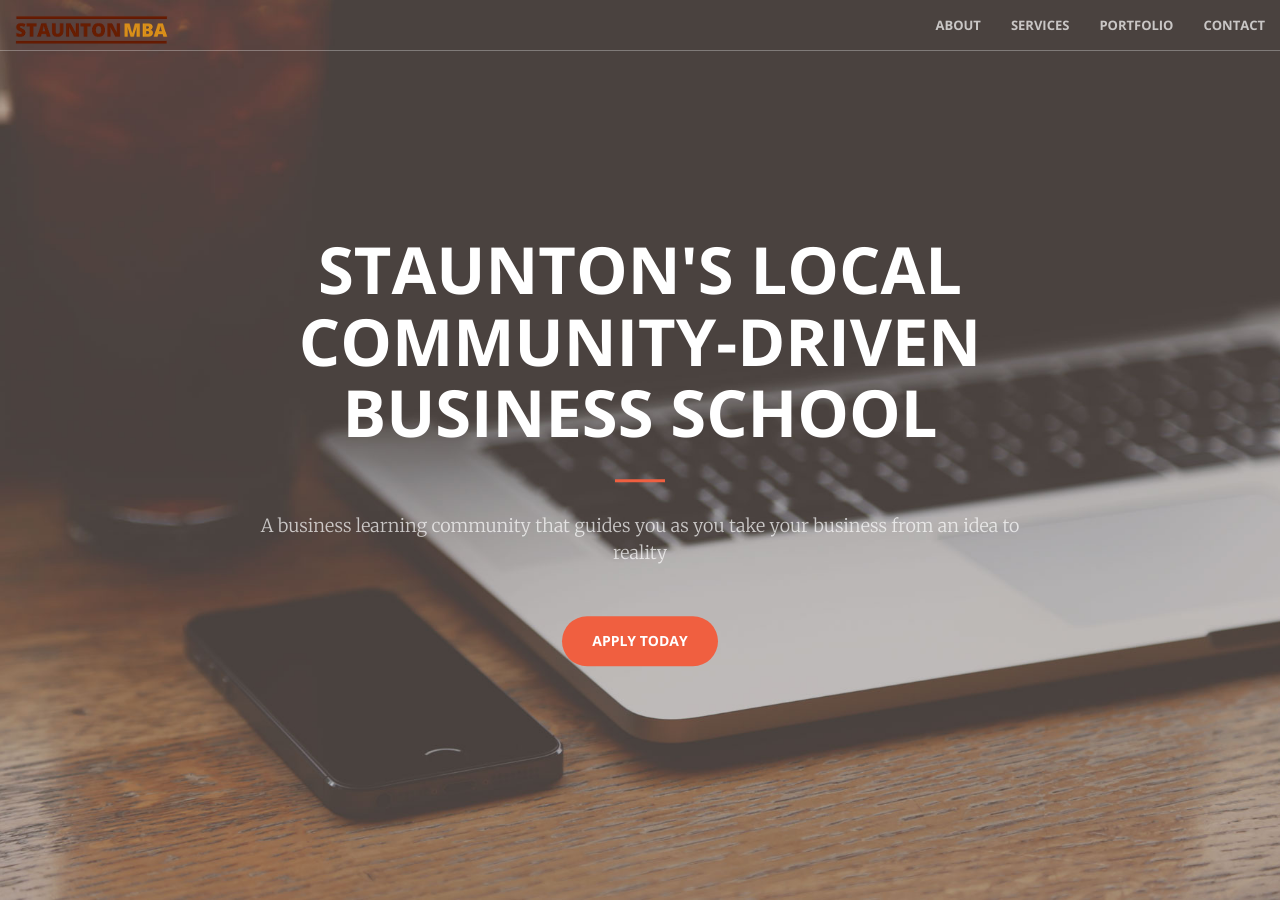
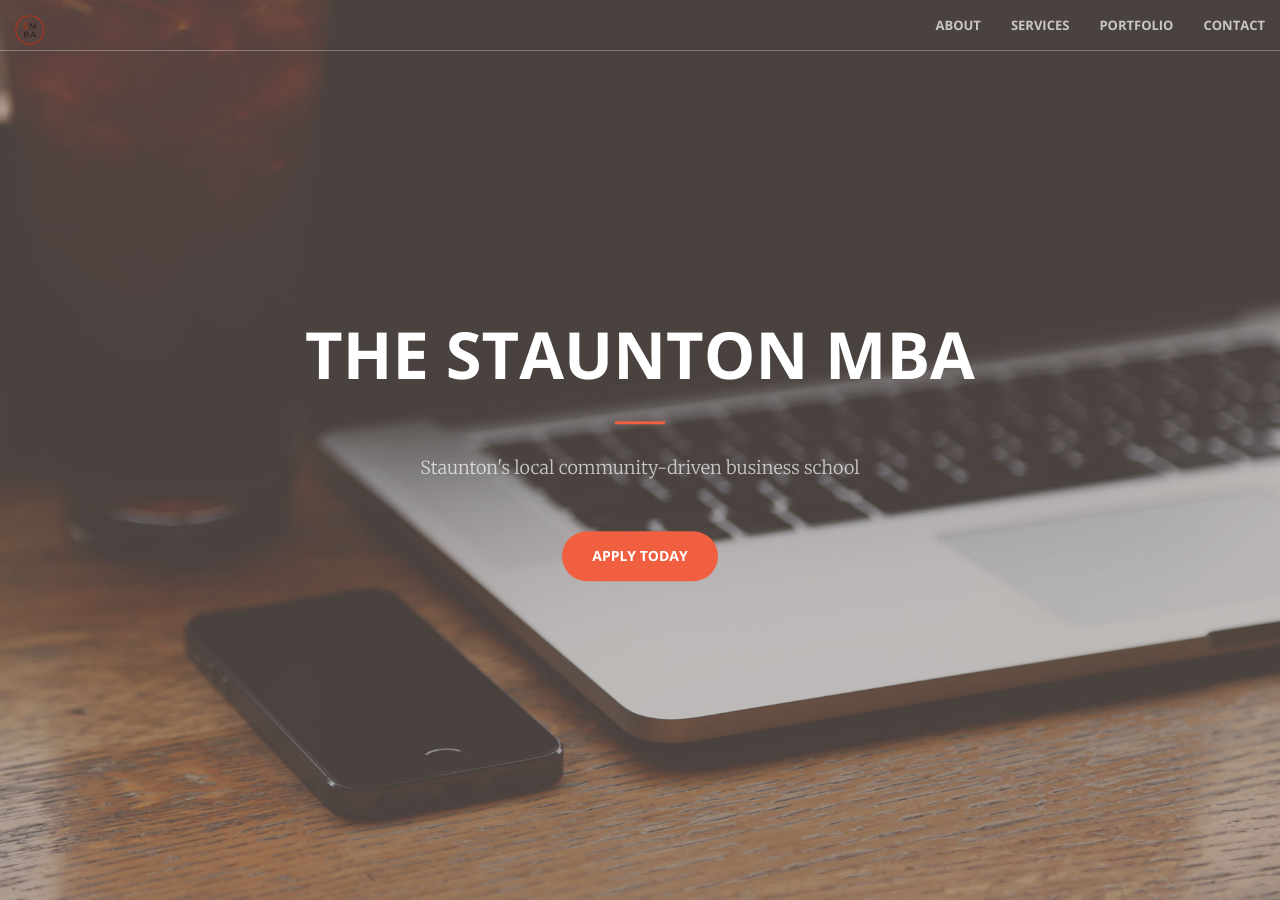
Before and after one commit to StauntonMBA/site, a Jekyll site: the page built from index.html, in a window 1280 px wide and 900 px high. Built offline with Jekyll 4.4.1, drawn with Linux system fonts in a browser that asks for light colours; some of the changed text lies outside the part shown.

Commit message:
Logo and text changes

```diff
--- a/_includes/call-to-action.html
+++ b/_includes/call-to-action.html
@@ -4,8 +4,8 @@
             <div class="col-lg-8 col-lg-offset-2 text-center">
                 <h2 class="section-heading">We've got what you need!</h2>
                 <hr class="light">
-                <p class="text-faded">Start Bootstrap has everything you need to get your new website up and running in no time! All of the templates and themes on Start Bootstrap are open source, free to download, and easy to use. No strings attached!</p>
-                <a href="#" class="btn btn-default btn-xl">Get Started!</a>
+                <p class="text-faded">The Staunton MBA is a business learning community that guides you as you take your business from an idea to reality</p>
+                <a href="#" class="btn btn-default btn-xl">Apply Today!</a>
             </div>
         </div>
     </div>
--- a/_includes/header.html
+++ b/_includes/header.html
@@ -1,9 +1,9 @@
 <header>
     <div class="header-content">
         <div class="header-content-inner">
-            <h1>Staunton's local community-driven business school</h1>
+            <h1>The Staunton MBA</h1>
             <hr>
-            <p>A business learning community that guides you as you take your business from an idea to reality</p>
+            <p>Staunton's local community-driven business school</p>
             <a href="#about" class="btn btn-primary btn-xl page-scroll">Apply Today</a>
         </div>
     </div>
--- a/_includes/nav.html
+++ b/_includes/nav.html
@@ -8,7 +8,7 @@
                 <span class="icon-bar"></span>
                 <span class="icon-bar"></span>
             </button>
-            <a class="navbar-brand page-scroll" href="#page-top"><img src="img/StauntonMBAlogolongsmall.png" class="img-responsive" alt=""></a>
+            <a class="navbar-brand page-scroll" href="#page-top"><img src="img/StauntonMBAcirclelogosmall.png" class="img-responsive" alt=""></a>
         </div>
 
         <!-- Collect the nav links, forms, and other content for toggling -->
```
Also changed, not shown: img/StauntonMBAcirclelogosmall.png (added).
